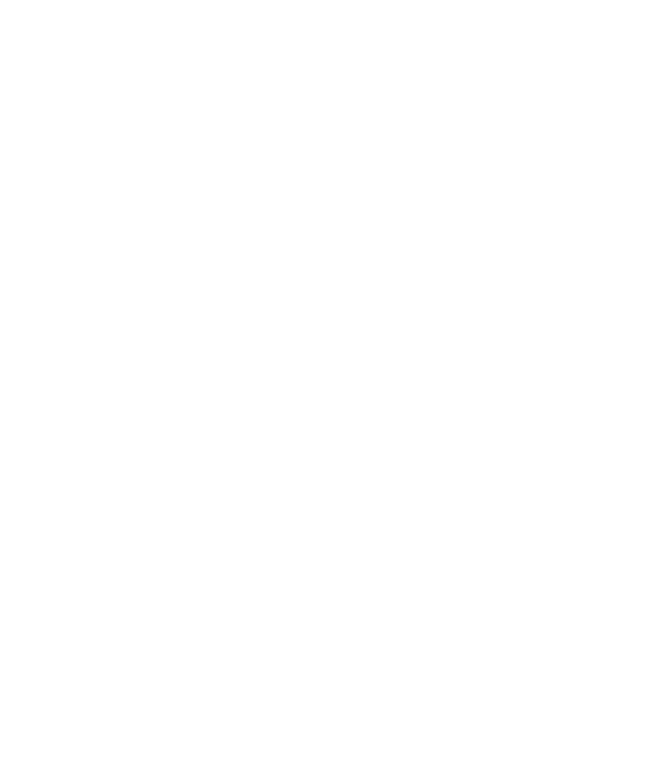
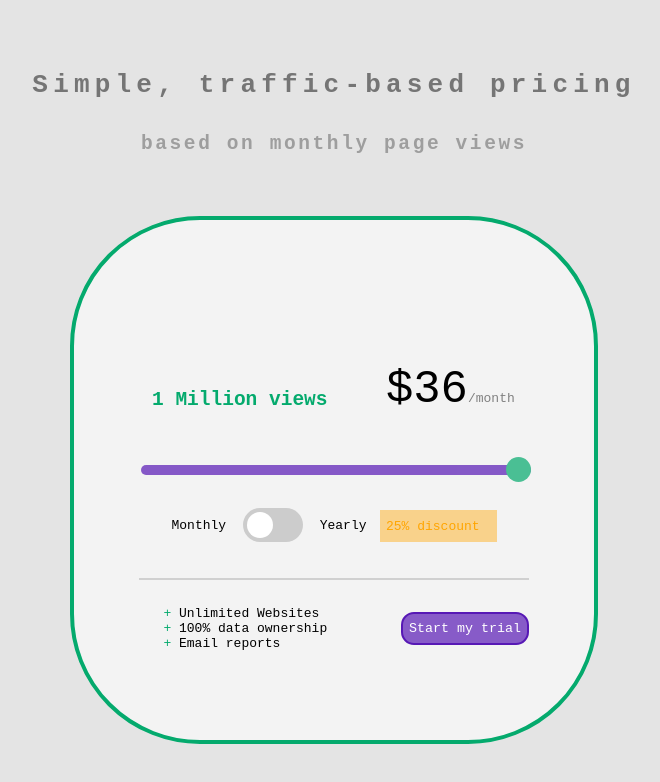
Before and after one commit to Liamslost/priceCalculator, a plain HTML site: page index.html in a window 1280 px wide. Shown: the whole page, without its empty margins (306-966 px from the left). Drawn offline with Linux system fonts and the light colour scheme.

Commit message:
story one completed≈

```diff
--- a/index.html
+++ b/index.html
@@ -1,10 +1,47 @@
 <!DOCTYPE html>
 <head>
-
-    <title>Price Calculator</title>
+  <script src="script.js" defer></script>
+  <link href="style.css" rel="stylesheet" />
+  <title>Price Calculator</title>
 </head>
 
 <body>
+  <div class="wrapper">
+    <div class="heading">
+      <h1>Simple, traffic-based pricing</h1>
+      <h2>based on monthly page views</h2>
+    </div>
+    <section class="calculatorContainer">
+      <div class="pageviews">1 Million views</div>
+      <div class="slidebarcontainer">
+        <input
+          type="range"
+          min="1"
+          max="5"
+          value="5"
+          class="sliderbar"
+          id="myRange"
+        />
+      </div>
+      <div class="switchcontainer">
+        <p>Monthly</p>
+        <label class="switch">
+          <input id="yearly" type="checkbox" />
+          <span class="slider round"></span>
+        </label>
+        <p>Yearly</p>
+      </div>
+      <p class="discountmarker">25% discount</p>
 
-
+      <div class="displayPrice">$36</div>
+      <div class="perkscontainer">
+        <ul>
+          <li>Unlimited Websites</li>
+          <li>100% data ownership</li>
+          <li>Email reports</li>
+        </ul>
+        <button>Start my trial</button>
+      </div>
+    </section>
+  </div>
 </body>
--- a/script.js
+++ b/script.js
@@ -1 +1,44 @@
-'use strict'
+"use strict";
+
+const result = document.querySelector(".displayPrice");
+const selectTerm = document.querySelector("term");
+const sliderbar = document.querySelector(".sliderbar");
+const checkbox = document.querySelector(".switch");
+const pageViewsDisplay = document.querySelector(".pageviews");
+const pseudoTerm = document.querySelector(".displayPrice::after");
+
+function displayPrice(value) {
+  if (!document.querySelector("#yearly").checked) {
+    result.textContent = `$${value}`;
+  } else {
+    let newResult = value * 12 * 0.75;
+    result.textContent = `$${newResult}/year`;
+  }
+}
+
+let monthlyRate = 36;
+
+sliderbar.addEventListener("change", (event) => {
+  if (sliderbar.value == 1) {
+    pageViewsDisplay.textContent = "10k views";
+    monthlyRate = 8;
+  } else if (sliderbar.value == 2) {
+    pageViewsDisplay.textContent = "50k views";
+    monthlyRate = 12;
+  } else if (sliderbar.value == 3) {
+    pageViewsDisplay.textContent = "100k views";
+    monthlyRate = 16;
+  } else if (sliderbar.value == 4) {
+    pageViewsDisplay.textContent = "500k views";
+    monthlyRate = 24;
+  } else if (sliderbar.value == 5) {
+    pageViewsDisplay.textContent = "1M views";
+    monthlyRate = 36;
+  }
+  displayPrice(monthlyRate);
+  pseudoTerm.textContent = "/year";
+});
+
+checkbox.addEventListener("change", (event) => {
+  displayPrice(monthlyRate);
+});
--- a/style.css
+++ b/style.css
@@ -0,0 +1,224 @@
+* {
+  font-family: monospace;
+}
+
+body {
+  background-color: #e4e4e4;
+}
+
+.wrapper {
+  border: 0;
+  margin: 0;
+  height: 60rem;
+  display: flex;
+  flex-direction: column;
+  justify-content: space-evenly;
+  align-items: center;
+}
+
+.heading {
+  display: flex;
+  flex-direction: column;
+  justify-content: center;
+  align-items: center;
+}
+
+.wrapper h1 {
+  color: #757575;
+  letter-spacing: 0.4rem;
+}
+
+.wrapper h2 {
+  color: hsl(0, 0%, 62%);
+  letter-spacing: 0.2rem;
+}
+
+.calculatorContainer {
+  background-color: #f3f3f3;
+  border: 4px solid #04aa6d;
+  border-radius: 10rem;
+  width: 30rem;
+  height: 30rem;
+  padding: 5rem;
+}
+
+.discountmarker {
+  height: 1.5rem;
+  width: 8rem;
+  color: orange;
+  background-color: rgba(255, 166, 0, 0.431);
+  padding: 0.5rem;
+  position: relative;
+  bottom: -10.25rem;
+  left: 18.5rem;
+  display: flex;
+  align-items: center;
+}
+
+.perkscontainer {
+  width: 100%;
+  border-top: 2px solid #d0d0d0;
+  padding-top: 1rem;
+  position: relative;
+  display: flex;
+  justify-content: space-between;
+  align-items: center;
+  bottom: -8rem;
+}
+
+.perkscontainer ul {
+  position: relative;
+  left: 0;
+}
+
+.perkscontainer li::marker {
+  color: #04aa6d;
+  content: "+ ";
+}
+
+.perkscontainer button {
+  height: 2.5rem;
+  position: relative;
+  color: white;
+  background-color: #5718b5b0;
+  border-color: #5718b5;
+  border-style: solid;
+  border-radius: 1rem;
+}
+
+.slidebarcontainer {
+  width: 100%;
+  position: relative;
+  top: 40%;
+}
+.sliderbar {
+  -webkit-appearance: none;
+  appearance: none;
+  width: 100%;
+  height: 10px;
+  border-radius: 10px;
+  background: #5718b5;
+  outline: none;
+  opacity: 0.7;
+  -webkit-transition: 0.1s;
+  transition: opacity 0.2s;
+}
+.sliderbar:hover {
+  opacity: 1;
+}
+
+.sliderbar::-webkit-slider-thumb {
+  -webkit-appearance: none;
+  appearance: none;
+  width: 25px;
+  height: 25px;
+  border-radius: 13px;
+  background: #04aa6d;
+  cursor: pointer;
+}
+
+.sliderbar::-moz-range-thumb {
+  width: 10%;
+  height: 25px;
+  border-radius: 50%;
+  background: #04aa6d;
+  cursor: pointer;
+}
+
+.switchcontainer {
+  width: 15rem;
+  display: flex;
+  justify-content: space-between;
+  align-items: center;
+  position: relative;
+  top: 14rem;
+  left: 2.5rem;
+  gap: 1rem;
+}
+
+.switch {
+  position: relative;
+  display: inline-block;
+  width: 60px;
+  height: 34px;
+}
+
+.switch input {
+  opacity: 0;
+  width: 0;
+  height: 0;
+}
+
+.slider {
+  position: absolute;
+  cursor: pointer;
+  top: 0;
+  left: 0;
+  right: 0;
+  bottom: 0;
+  background-color: #ccc;
+  -webkit-transition: 0.4s;
+  transition: 0.4s;
+  filter: drop-shadow(5px 5px 5px 04aa6d);
+}
+
+.slider:before {
+  position: absolute;
+  content: "";
+  height: 26px;
+  width: 26px;
+  left: 4px;
+  bottom: 4px;
+  background-color: white;
+  -webkit-transition: 0.4s;
+  transition: 0.4s;
+}
+
+input:checked + .slider {
+  background-color: #5718b5b3;
+}
+
+input:focus + .slider {
+  box-shadow: 0 0 3px #5718b5b3;
+}
+
+input:checked + .slider:before {
+  -webkit-transform: translateX(26px);
+  -ms-transform: translateX(26px);
+  transform: translateX(26px);
+}
+
+.slider.round {
+  border-radius: 34px;
+}
+
+.slider.round:before {
+  border-radius: 50%;
+}
+
+div.displayPrice {
+  font-size: 3.5rem;
+  position: relative;
+  bottom: 4.5rem;
+  right: -19rem;
+}
+
+.displayPrice::after {
+  height: auto;
+  width: auto;
+  font-size: 1rem;
+  border-radius: 50%;
+  color: grey;
+  width: auto;
+  content: "/month";
+}
+
+div.pageviews {
+  color: #04aa6d;
+  font-size: 1.5rem;
+  font-weight: 700;
+  top: 20rem;
+  position: relative;
+  top: 8rem;
+  left: 1rem;
+}
```
